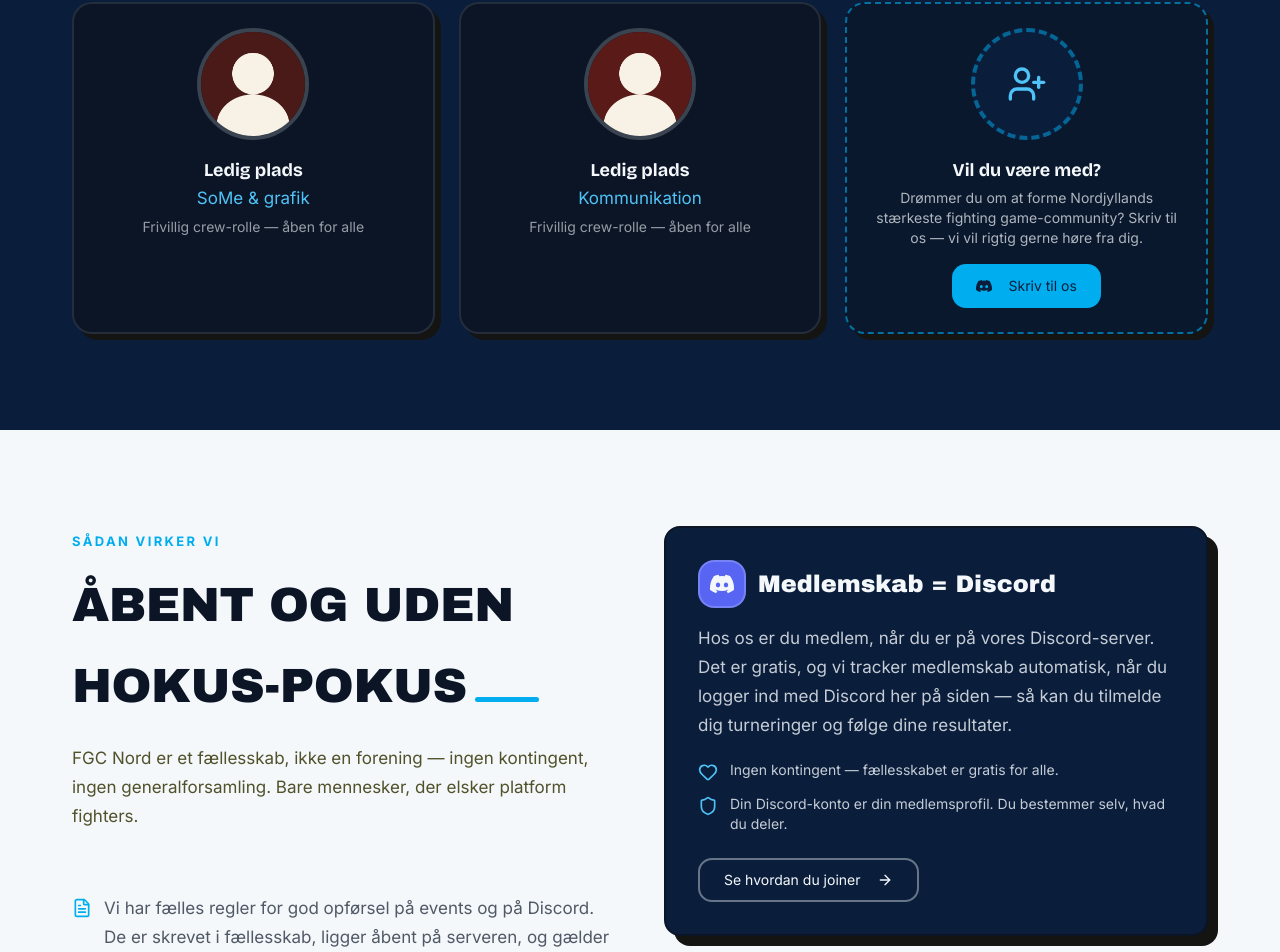
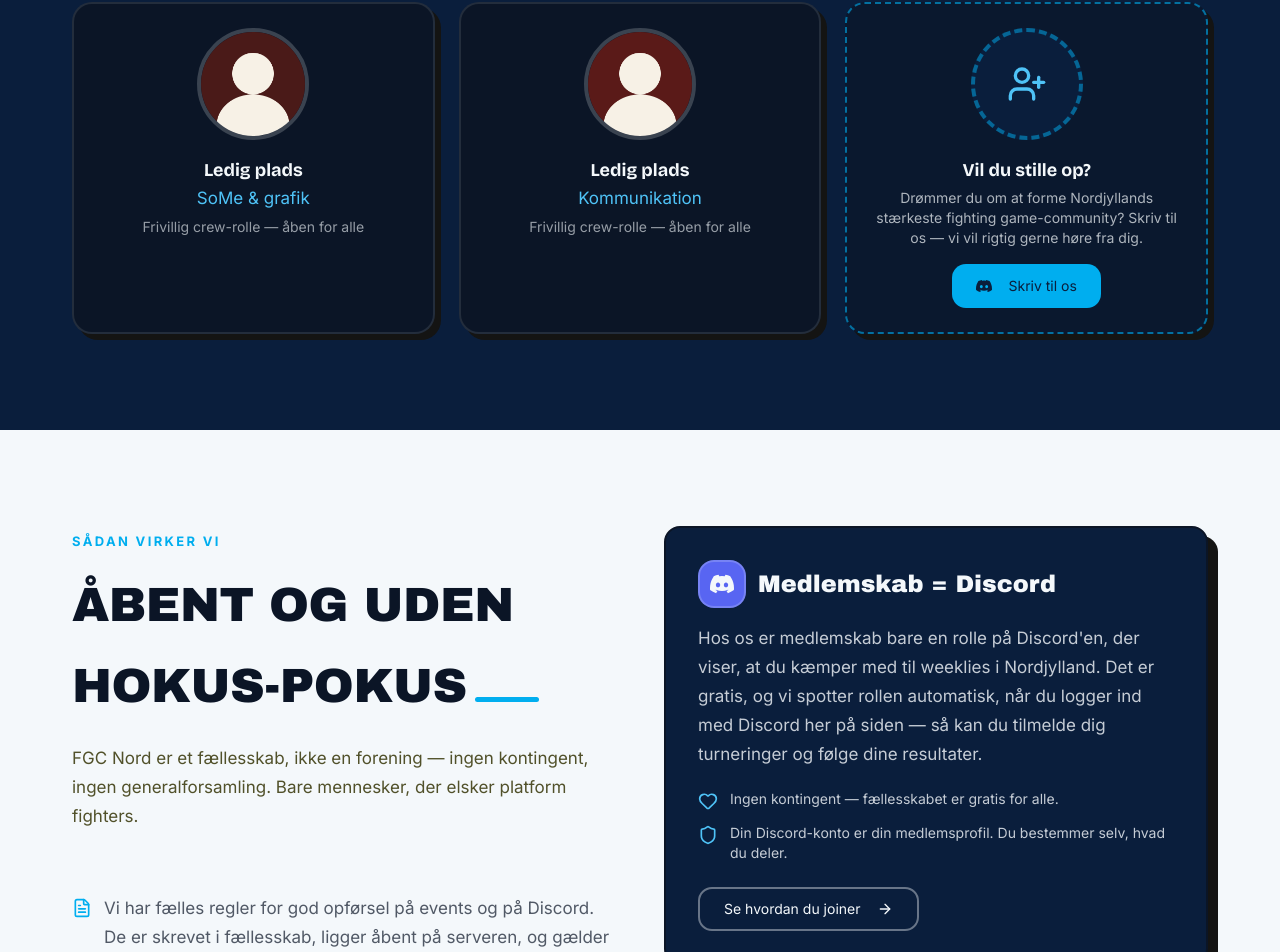
Before and after one commit to YusakuKun/FGCNORD.DK, a React (Vite) app: page /om in a window 1280 px wide. Shown: the part 3481-4433 px from the top of the page. Built offline with nearby package versions, Linux system fonts and the light colour scheme.

Commit message:
copy: medlemskab som Discord-rolle på Om-siden

```diff
--- a/src/pages/Om.tsx
+++ b/src/pages/Om.tsx
@@ -233,7 +233,7 @@ export function Om() {
         </div>
       </section>
 
-      {/* Crew */}
+      {/* Board */}
       <section className="section-padding bg-coal text-cream">
         <div className="container-site px-4 sm:px-6 lg:px-8">
           <SectionHeader
@@ -270,7 +270,7 @@ export function Om() {
               </motion.div>
             ))}
 
-            {/* Vil du være med? */}
+            {/* Vil du stille op? */}
             <motion.div
               initial={{ opacity: 0, y: 20 }}
               whileInView={{ opacity: 1, y: 0 }}
@@ -282,7 +282,7 @@ export function Om() {
                 <UserPlus className="h-10 w-10 text-brick-soft" aria-hidden="true" />
               </div>
               <h3 className="mt-4 font-heading text-lg font-bold">
-                Vil du være med?
+                Vil du stille op?
               </h3>
               <p className="mt-1 text-sm text-cream/70">
                 Drømmer du om at forme Nordjyllands stærkeste
@@ -357,10 +357,11 @@ export function Om() {
                 <h3 className="font-display text-2xl">Medlemskab = Discord</h3>
               </div>
               <p className="mt-4 text-cream/80">
-                Hos os er du medlem, når du er på vores Discord-server. Det er
-                gratis, og vi tracker medlemskab automatisk, når du logger ind
-                med Discord her på siden — så kan du tilmelde dig turneringer
-                og følge dine resultater.
+                Hos os er medlemskab bare en rolle på Discord'en, der viser, at
+                du kæmper med til weeklies i Nordjylland. Det er gratis, og vi
+                spotter rollen automatisk, når du logger ind med Discord her på
+                siden — så kan du tilmelde dig turneringer og følge dine
+                resultater.
               </p>
               <ul className="mt-5 space-y-3">
                 <li className="flex items-start gap-3">
```
